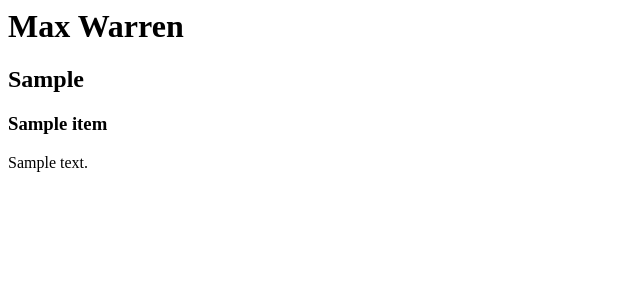
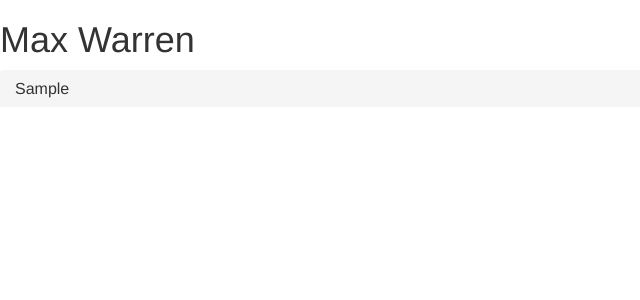
Before and after one commit to Max-K-Warren/BridgingCoursework, a Django app: template cv/templates/cv/show_cv.html in a window 1280 px wide. Shown: the top 300 px of the page, without its empty margins (0-640 px from the left). Run offline with Django 3.2, Linux system fonts and the light colour scheme; the template is opened without the code that fills it: most values are stand-ins (such as "Sample title", 1, 10 or a date in 2020); some libraries are stand-ins or nearby versions.

Commit message:
Gave a collasible facelift to the cv page

```diff
--- a/blog/static/css/blog.css
+++ b/blog/static/css/blog.css
@@ -3,13 +3,7 @@
     background-color: #C25100;
     margin-top: 0;
     padding: 20px 20px 20px 40px;
-    display: flex;
-    align-items: center;
-}
 
-
-.page-header h1 {
-    flex-grow: 100;
 }
 
 .page-header h1, .page-header h1 a, .page-header h1 a:visited, .page-header h1 a:active {
--- a/cv/templates/cv/show_cv.html
+++ b/cv/templates/cv/show_cv.html
@@ -1,16 +1,30 @@
 <html>
     <head>
         <title>Max Warren's CV</title>
+        <link rel="stylesheet" href="https://maxcdn.bootstrapcdn.com/bootstrap/3.4.1/css/bootstrap.min.css">
+        <script src="https://ajax.googleapis.com/ajax/libs/jquery/3.5.1/jquery.min.js"></script>
+        <script src="https://maxcdn.bootstrapcdn.com/bootstrap/3.4.1/js/bootstrap.min.js"></script>
     </head>
 
     <body>
         <p><h1>Max Warren</h1></p>
-
-        {%for cat in data %}
-            <h2>{{cat.0}}</h2>
-            {% for item in cat.1 %}
-                <p><h3>{{item.name}}</h3>{{item.description}}</p>
-            {% endfor %}
-        {% endfor %}
+        <div class="panel-group">
+            <div class="panel-default">
+                {% load blog_extras %}
+                {%for cat in data %}
+                    <div class ="panel-heading">
+                        <!-- This is REALLY nasty-->
+                        <h2 class="panel-title"><a data-toggle="collapse" href={{"#collapse"|concat_header:cat.1.0.id}}>{{cat.0}}</a></h2>
+                    </div>
+                    <div id ={{"collapse"|concat_header:cat.1.0.id}} class ="panel-collapse collapse">
+                        <div id="panel-body">
+                            {% for item in cat.1 %}
+                                <p><h3>{{item.name}}</h3>{{item.description}}</p>
+                            {% endfor %}
+                        </div>
+                    </div>
+                {% endfor %}
+            </div>
+        </div>
     </body>
 </html>
```
Also changed, not shown: cv/migrations/0003_auto_20200828_0407.py (added).
